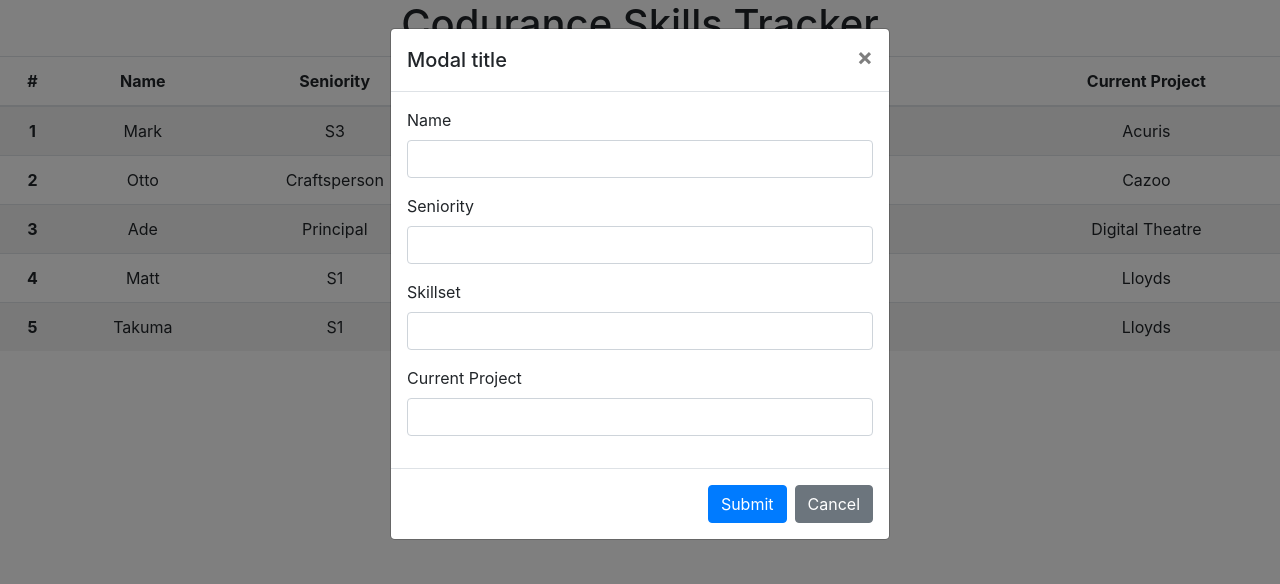
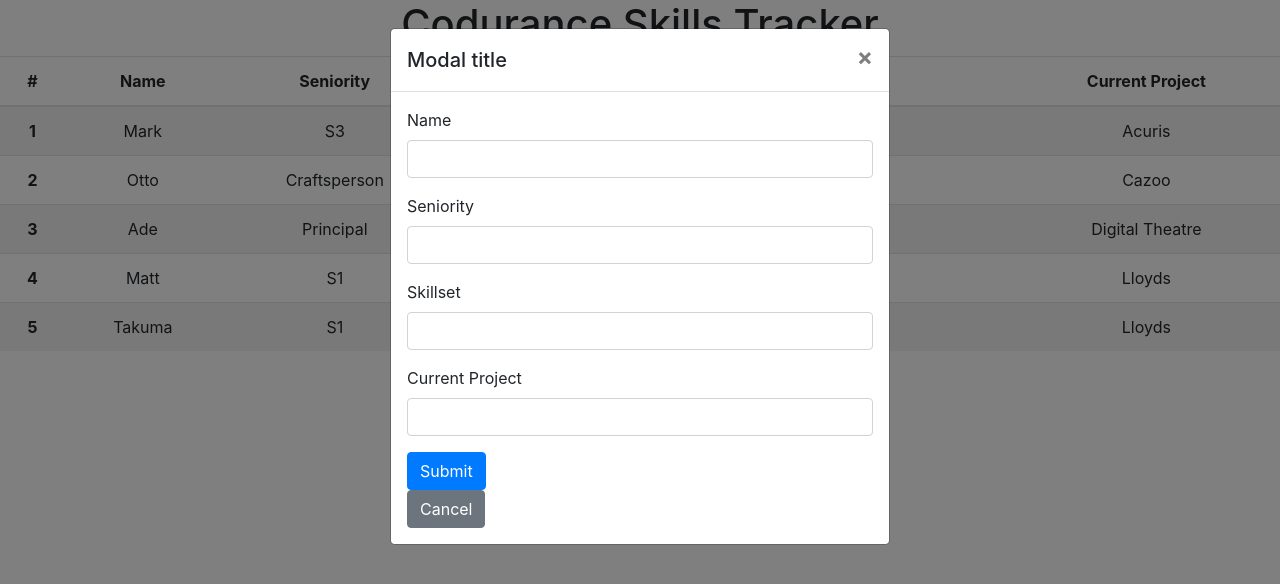
Before and after one commit to codurance/skillstracker, a React (Create React App) app: page / in a window 1280 px wide. Both pictures are taken after a click on the button "Add Craftsperson". Shown: the top 584 px of the page. Built offline with nearby package versions, Linux system fonts and the light colour scheme.

Commit message:
Enable submit button on form to log craftsperson's info when clicked

```diff
--- a/src/App.tsx
+++ b/src/App.tsx
@@ -1,12 +1,24 @@
-import React, { MouseEventHandler, useState } from 'react';
+import React, { useState } from 'react';
 import 'bootstrap/dist/css/bootstrap.css';
 import './App.css';
-import { Button, Form, FormGroup, Input, Label, Modal, ModalBody, ModalFooter, ModalHeader, Table } from "reactstrap";
+import { Button, Form, FormGroup, Input, Label, Modal, ModalBody, ModalHeader, Table } from "reactstrap";
 
 
 const CraftspersonForm = (props: any) => {
+    const [craftspeople, setCraftsperson] = useState<object[]>([]);
+    const {toggle} = props;
+
+    const handleFormSubmission = (event: any) => {
+        event.preventDefault();
+        const { name, seniority, skillset, currentProject } = event.target;
+        craftspeople.push({name: name.value, seniority: seniority.value, skillset: skillset.value, currentProject: currentProject.value })
+        console.log({craftspeople});
+        setCraftsperson([...craftspeople])
+    };
+
     return (
-        <Form>
+        <div>
+            <Form onSubmit={handleFormSubmission}>
                 <FormGroup>
                     <Label for="name">Name</Label>
                     <Input id="name" />
@@ -20,10 +32,13 @@ const CraftspersonForm = (props: any) => {
                     <Input id="skillset" />
                 </FormGroup>
                 <FormGroup>
-                <Label for="current-project">Current Project</Label>
-                <Input id="current-project" />
+                    <Label for="currentProject">Current Project</Label>
+                    <Input id="currentProject" />
                 </FormGroup>
+                <Button color="primary" type="submit">Submit</Button>
             </Form>
+            <Button color="secondary" onClick={toggle}>Cancel</Button>
+        </div>
     )
 }
 
@@ -38,22 +53,14 @@ const CraftspersonModal = (props: CraftspersonModalProps) => {
 
     const toggle = () => setModal(!modal);
 
-    const handleFormSubmission = (event: any) => {
-        console.log(event.target)
-    };
-
     return (
         <div>
             <Button color="danger" onClick={toggle}>{buttonLabel}</Button>
             <Modal isOpen={modal} toggle={toggle} className={className}>
                 <ModalHeader toggle={toggle}>Modal title</ModalHeader>
                 <ModalBody>
-                    <CraftspersonForm />
+                    <CraftspersonForm toogle={toggle}/>
                 </ModalBody>
-                <ModalFooter>
-                    <Button color="primary" onClick={handleFormSubmission}>Submit</Button>{' '}
-                    <Button color="secondary" onClick={toggle}>Cancel</Button>
-                </ModalFooter>
             </Modal>
         </div>
     )
@@ -62,22 +69,6 @@ const CraftspersonModal = (props: CraftspersonModalProps) => {
 
 
 function App() {
-    const [crafter, setCraftsperson] = useState<object[]>([]);
-
-    const craftspeople = [
-        {
-            name: "Mark",
-            seniority: "S3",
-            skillset: ["Java", "CI/CD"],
-            currentProject: "Acuris"
-        }
-    ];
-
-    const handleFormSubmission = () => {
-        console.log({crafter});
-        setCraftsperson([...craftspeople])
-    };
-
   return (
     <div className="App">
       <header className="header">
```
Lines whose indentation alone changed are shown as unchanged.
